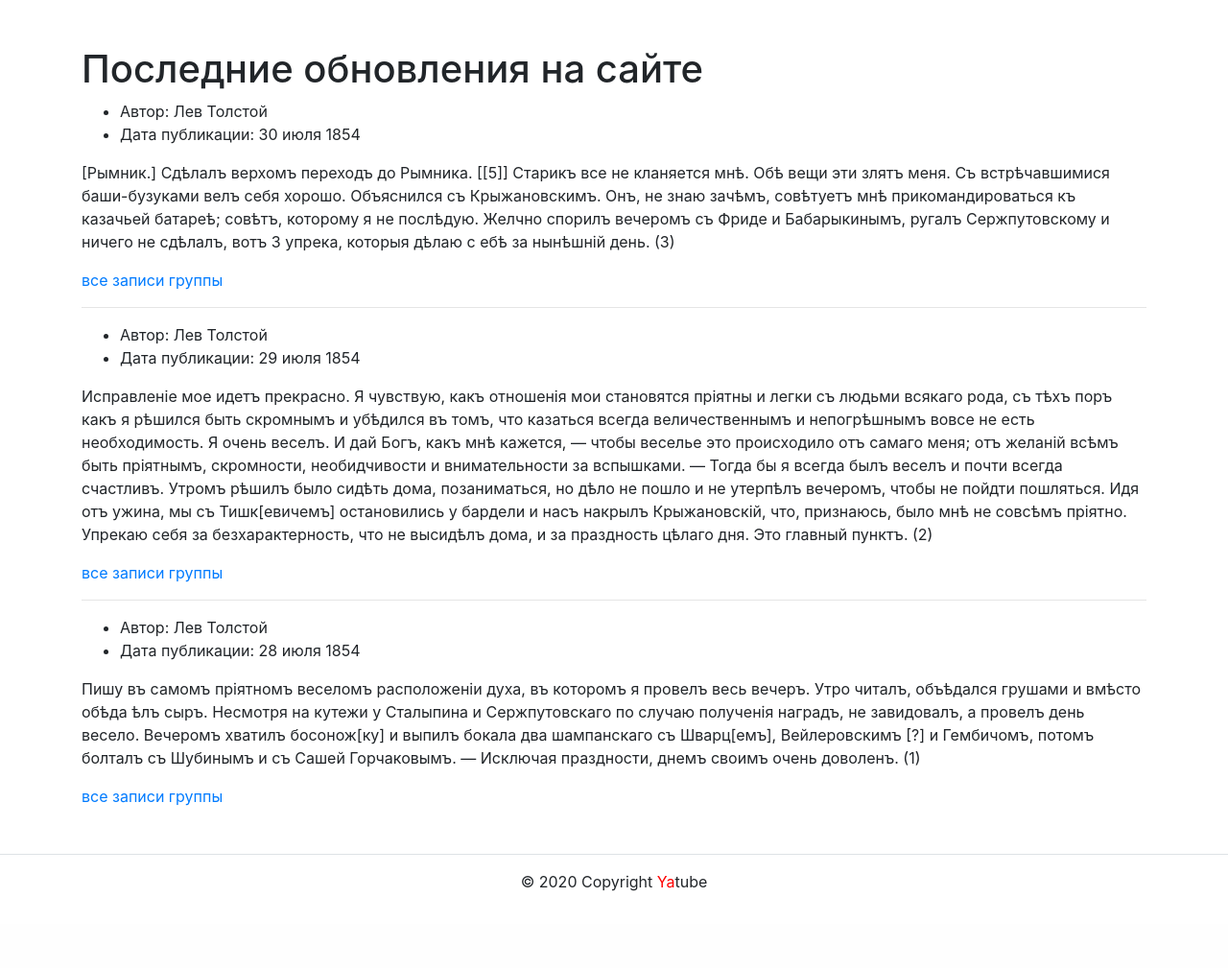
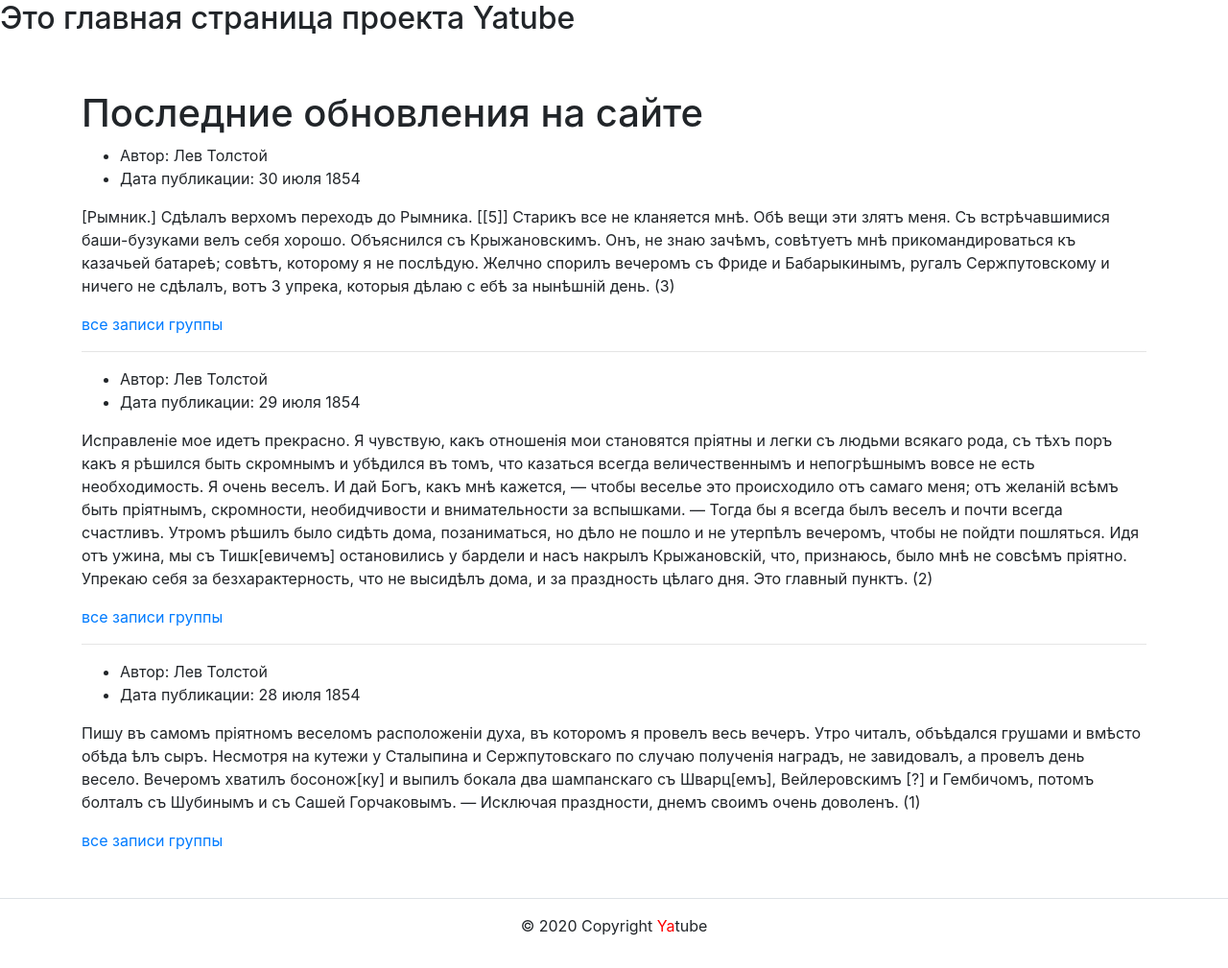
Before and after one commit to Olvenn/yatube_project, a Django app: page / in a window 1280 px wide. Shown: the part 56-1065 px from the top of the page at 96% size. Before the commit the page ends 985 px from the top, so only its background shows below. Run offline with Django 3.2, Linux system fonts and the light colour scheme; some libraries are stand-ins or nearby versions.

Commit message:
Add name in urls.py add. Add bootstrap and logo.

```diff
--- a/yatube/posts/urls.py
+++ b/yatube/posts/urls.py
@@ -3,7 +3,9 @@ from django.urls import path
 
 from . import views
 
+app_name = 'posts'
+
 urlpatterns = [
-    path('', views.index),
-    path('group/<slug:slug>/', views.group_posts),
+    path('', views.index, name='index'),
+    path('group/<slug:slug>/', views.group_posts, name='group_posts'),
 ]
--- a/yatube/posts/views.py
+++ b/yatube/posts/views.py
@@ -6,12 +6,24 @@ from django.http import HttpResponse
 # Главная страница
 def index(request):
     template = 'posts/index.html'
-    return render(request, template)
+    title = 'Это главная страница проекта Yatube'
+    # Словарь с данными принято называть context
+    context = {
+        # В словарь можно передать переменную
+        'title': title,
+    }
+    return render(request, template, context)
 
 
 # Страница со списком мороженого
 def group_posts(request, slug):
     template = 'posts/group_list.html'
-    return render(request, template)
+    title = 'Здесь будет информация о группах проекта Yatube'
+    # Словарь с данными принято называть context
+    context = {
+        # В словарь можно передать переменную
+        'title': title,
+    }
+    return render(request, template, context)
     # return HttpResponse(('Cтраница, на которой будут посты,'
     #                      f'для группы под названием {slug}.'))
--- a/yatube/templates/base.html
+++ b/yatube/templates/base.html
@@ -1,3 +1,5 @@
+{% load static %}
+
 <!DOCTYPE html> <!-- Используется html 5 версии -->
 <html lang="ru"> <!-- Язык сайта - русский -->
   <head>
@@ -12,7 +14,8 @@
     <meta name="msapplication-TileColor" content="#000">
     <meta name="theme-color" content="#ffffff">
     <!-- Подключен файл со стандартными стилями бустрап -->
-    <link rel="stylesheet" href="css/bootstrap.min.css">
+    {% comment %} <link rel="stylesheet" href="css/bootstrap.min.css"> {% endcomment %}
+    <link rel="stylesheet" href="{% static 'css/bootstrap.min.css' %}">
     <title>Последние обновления на сайте</title>
   </head>
   <body>
--- a/yatube/templates/includes/header.html
+++ b/yatube/templates/includes/header.html
@@ -1,9 +1,11 @@
+{% load static %}
+
       <!-- Использованы классы бустрапа для создания типовой навигации с логотипом -->
       <!-- В дальнейшем тут будет создано полноценное меню -->
       <nav class="navbar navbar-light" style="background-color: lightskyblue">
         <div class="container">
-          <a class="navbar-brand" href="index.html">
-            <img src="img/logo.png" width="30" height="30" class="d-inline-block align-top" alt="">
+          <a class="navbar-brand" href="{% url 'posts:index' %}">
+            <img src="{% static 'img/logo.png' %}"  width="30" height="30" class="d-inline-block align-top" alt="">
             <!-- тег span используется для добавления нужных стилей отдельным участкам текста -->
             <span style="color:red">Ya</span>tube
           </a>
--- a/yatube/templates/posts/group_list.html
+++ b/yatube/templates/posts/group_list.html
@@ -1,6 +1,7 @@
 {% extends 'base.html' %}
 {% block content %}
 <!-- класс py-5 создает отступы сверху и снизу блока -->
+      <h2>{{title}}</h2>
       <div class="container py-5">
         <h1>Лев Толстой – зеркало русской революции.</h1>
         <p>
--- a/yatube/templates/posts/index.html
+++ b/yatube/templates/posts/index.html
@@ -1,7 +1,7 @@
 <!-- templates/posts/index.html -->
 {% extends 'base.html' %}
 {% block content %}
-    <main>
+      <h2>{{title}}</h2>
       <!-- класс py-5 создает отступы сверху и снизу блока -->
       <div class="container py-5">
         <h1>Последние обновления на сайте</h1>
--- a/yatube/yatube/settings.py
+++ b/yatube/yatube/settings.py
@@ -70,6 +70,8 @@ TEMPLATES = [
     },
 ]
 
+STATICFILES_DIRS = [os.path.join(BASE_DIR, 'static')]
+
 WSGI_APPLICATION = 'yatube.wsgi.application'
 
 
--- a/yatube/yatube/urls.py
+++ b/yatube/yatube/urls.py
@@ -17,6 +17,6 @@ from django.contrib import admin
 from django.urls import include, path
 
 urlpatterns = [
-    path('', include('posts.urls')),
+    path('', include('posts.urls', namespace='posts')),
     path('admin/', admin.site.urls),
 ]
```
